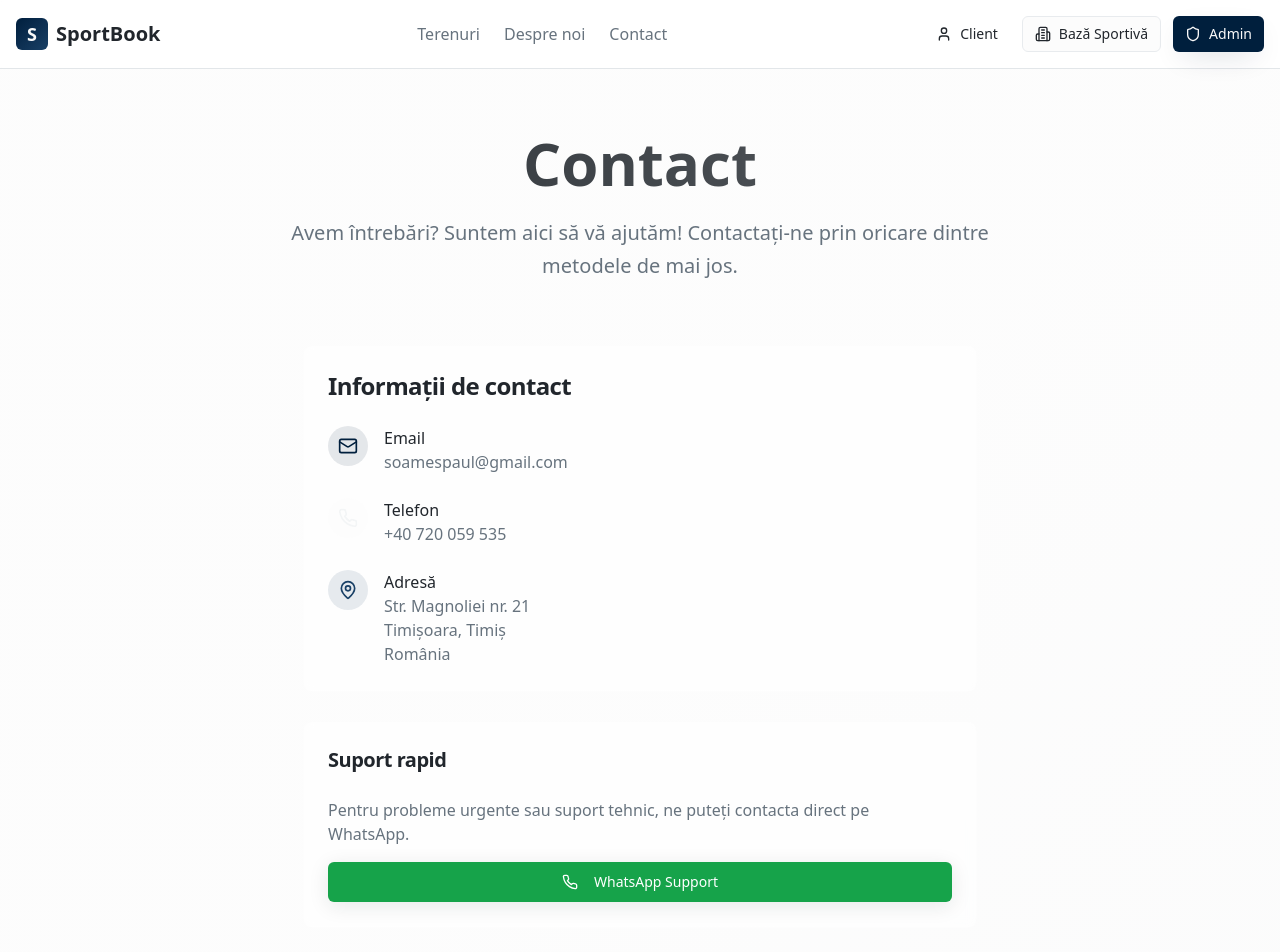
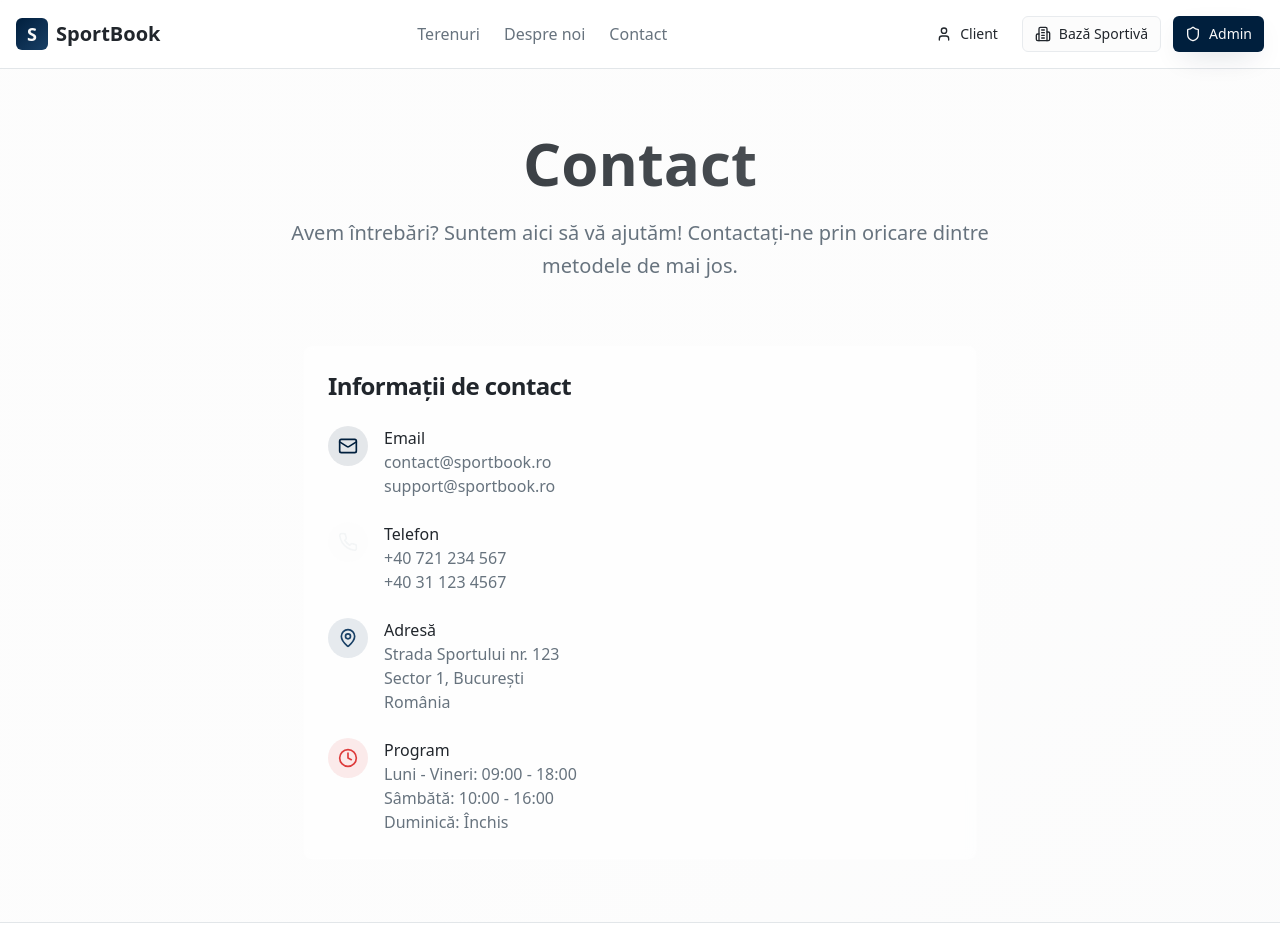
Before and after one commit to marcossoames/rezervaarena, a React (Vite) app: page /contact in a window 1280 px wide. Shown: the top 952 px of the page. Built offline with nearby package versions, Linux system fonts and the light colour scheme.

Commit message:
Visual edit in Lovable
Edited UI in Lovable

```diff
--- a/src/pages/ContactPage.tsx
+++ b/src/pages/ContactPage.tsx
@@ -8,11 +8,11 @@ import { Textarea } from "@/components/ui/textarea";
 import { Mail, Phone, MapPin, Clock } from "lucide-react";
 import { useState } from "react";
 import { useToast } from "@/hooks/use-toast";
-
 const ContactPage = () => {
   const [isLoading, setIsLoading] = useState(false);
-  const { toast } = useToast();
-
+  const {
+    toast
+  } = useToast();
   const handleSubmit = async (e: React.FormEvent) => {
     e.preventDefault();
     setIsLoading(true);
@@ -21,14 +21,12 @@ const ContactPage = () => {
     setTimeout(() => {
       toast({
         title: "Mesaj trimis cu succes!",
-        description: "Vă vom răspunde în cel mai scurt timp posibil.",
+        description: "Vă vom răspunde în cel mai scurt timp posibil."
       });
       setIsLoading(false);
     }, 1000);
   };
-
-  return (
-    <div className="min-h-screen bg-gradient-to-br from-background via-background to-muted/20">
+  return <div className="min-h-screen bg-gradient-to-br from-background via-background to-muted/20">
       <Header />
 
       <main className="container mx-auto px-4 py-16">
@@ -56,12 +54,8 @@ const ContactPage = () => {
                   </div>
                   <div>
                     <h3 className="font-medium">Email</h3>
-                    <a
-                      href="mailto:soamespaul@gmail.com"
-                      className="text-muted-foreground hover:text-primary transition-colors"
-                    >
-                      soamespaul@gmail.com
-                    </a>
+                    <p className="text-muted-foreground">contact@sportbook.ro</p>
+                    <p className="text-muted-foreground">support@sportbook.ro</p>
                   </div>
                 </div>
 
@@ -71,12 +65,8 @@ const ContactPage = () => {
                   </div>
                   <div>
                     <h3 className="font-medium">Telefon</h3>
-                    <a
-                      href="tel:+40720059535"
-                      className="text-muted-foreground hover:text-primary transition-colors"
-                    >
-                      +40 720 059 535
-                    </a>
+                    <p className="text-muted-foreground">+40 721 234 567</p>
+                    <p className="text-muted-foreground">+40 31 123 4567</p>
                   </div>
                 </div>
 
@@ -86,47 +76,36 @@ const ContactPage = () => {
                   </div>
                   <div>
                     <h3 className="font-medium">Adresă</h3>
-                    <a
-                      href="https://maps.google.com/?q=Str.+Magnoliei+nr.+21+Timisoara+Timis"
-                      target="_blank"
-                      rel="noopener noreferrer"
-                      className="text-muted-foreground hover:text-primary transition-colors"
-                    >
-                      Str. Magnoliei nr. 21<br />
-                      Timișoara, Timiș<br />
+                    <p className="text-muted-foreground">
+                      Strada Sportului nr. 123<br />
+                      Sector 1, București<br />
                       România
-                    </a>
+                    </p>
                   </div>
                 </div>
 
+                <div className="flex items-start gap-4">
+                  <div className="w-10 h-10 bg-destructive/10 rounded-full flex items-center justify-center flex-shrink-0">
+                    <Clock className="w-5 h-5 text-destructive" />
+                  </div>
+                  <div>
+                    <h3 className="font-medium">Program</h3>
+                    <p className="text-muted-foreground">
+                      Luni - Vineri: 09:00 - 18:00<br />
+                      Sâmbătă: 10:00 - 16:00<br />
+                      Duminică: Închis
+                    </p>
+                  </div>
+                </div>
               </CardContent>
             </Card>
 
-            <Card className="border-0 shadow-card bg-card/50 backdrop-blur-sm">
-              <CardHeader>
-                <CardTitle className="text-xl">Suport rapid</CardTitle>
-              </CardHeader>
-              <CardContent>
-                <p className="text-muted-foreground mb-4">
-                  Pentru probleme urgente sau suport tehnic, ne puteți contacta direct pe WhatsApp.
-                </p>
-                <Button
-                  variant="default"
-                  className="w-full bg-green-600 hover:bg-green-700 text-white"
-                  onClick={() => window.open("https://wa.me/40720059535", "_blank")}
-                >
-                  <Phone className="w-4 h-4 mr-2" />
-                  WhatsApp Support
-                </Button>
-              </CardContent>
-            </Card>
+
           </div>
         </div>
       </main>
 
       <Footer />
-    </div>
-  );
+    </div>;
 };
-
 export default ContactPage;
```
